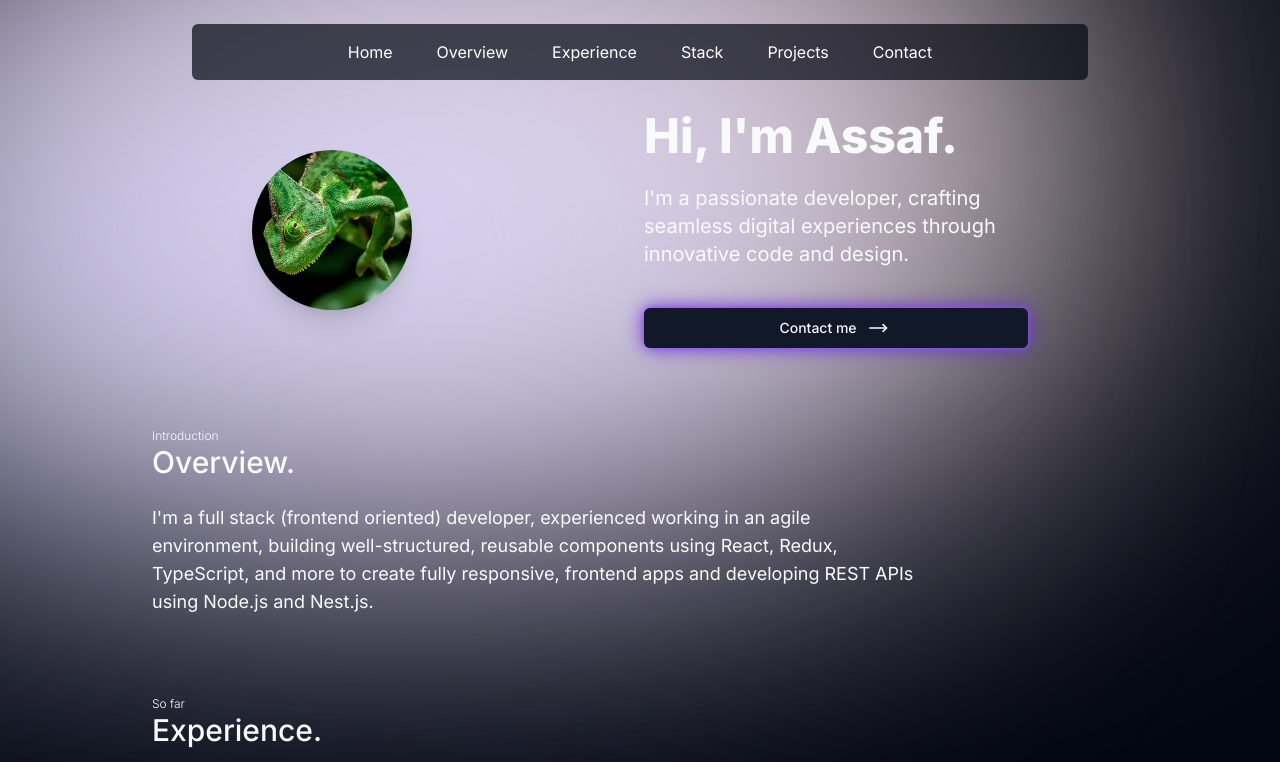
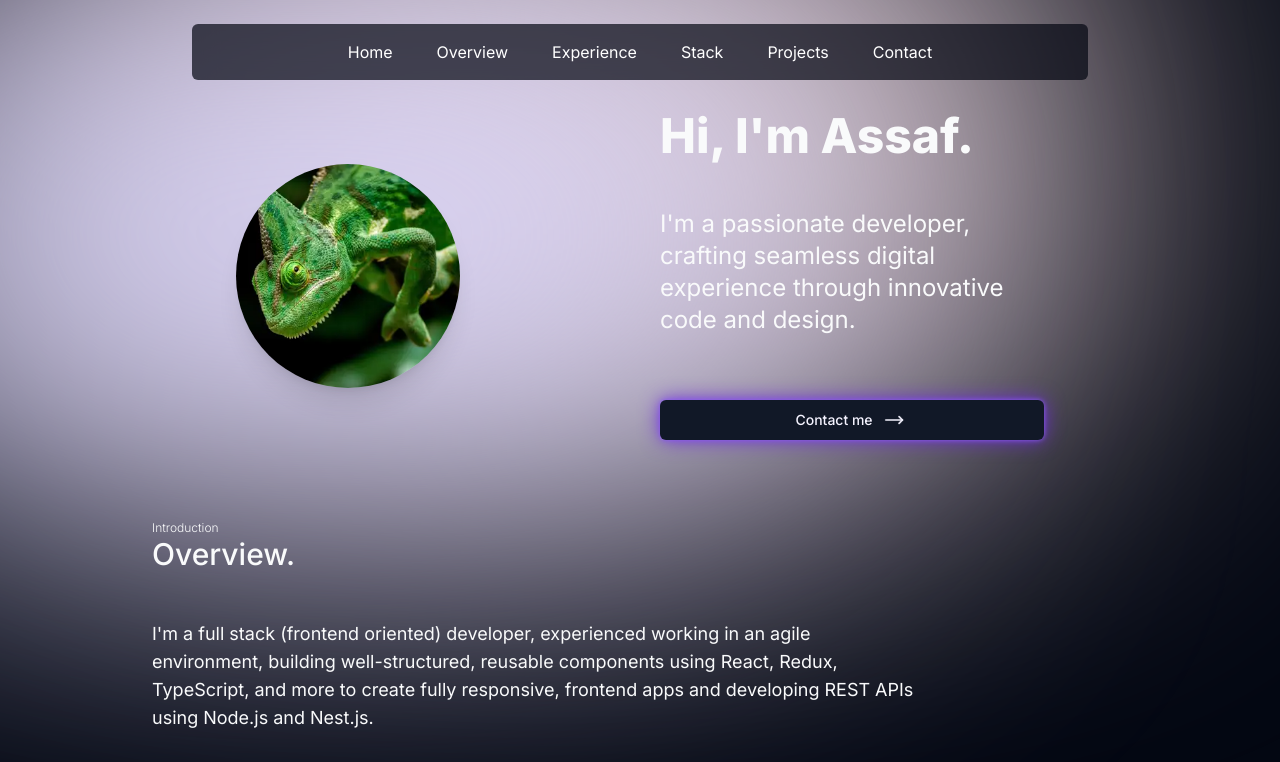
Before and after one commit to aFendell/portfolio, a Next.js app: page / in a window 1280 px wide. Shown: the top 762 px of the page. Built offline with nearby package versions, Linux system fonts and the light colour scheme.

Commit message:
fix: section and typography spacings

```diff
--- a/src/components/sections/Hero.tsx
+++ b/src/components/sections/Hero.tsx
@@ -5,6 +5,7 @@ import { MoveRight } from "lucide-react";
 import chameleon from "../../../public/images/chameleon1.webp";
 import { heroData } from "@/data/hero";
 import { Button } from "@/components/ui/Button";
+import { HeroTitle, Subtitle } from "../ui/Typography";
 
 const Hero = () => {
   const { title, subtitle } = heroData;
@@ -16,19 +17,17 @@ const Hero = () => {
       <Image
         alt="chameleon profile picture"
         src={chameleon}
-        className="h-24 w-24 rounded-full object-cover shadow-xl sm:h-40 sm:w-40"
+        className="h-32 w-32 rounded-full object-cover shadow-xl sm:h-56 sm:w-56"
         quality={100}
         placeholder="blur"
       />
-      <div className="flex flex-col content-stretch gap-3 text-center sm:gap-6 sm:text-start">
-        <h1 className="text-4xl font-bold sm:mb-auto sm:text-5xl sm:font-extrabold">
-          {title}
-        </h1>
-        <p className="max-w-96 whitespace-pre-line text-pretty sm:text-xl">
+      <div className="">
+        <HeroTitle>{title}</HeroTitle>
+        <Subtitle className="max-w-96 whitespace-pre-line text-pretty text-2xl">
           {subtitle}
-        </p>
+        </Subtitle>
         <Button
-          className="mt-4 flex divide-violet-50 text-violet-50 neon-violet"
+          className="mt-14 flex divide-violet-50 text-violet-50 neon-violet sm:mt-16"
           asChild>
           <Link href="#contact">
             Contact me
--- a/src/components/sections/Overview.tsx
+++ b/src/components/sections/Overview.tsx
@@ -1,13 +1,13 @@
 import React from "react";
 import { overviewData } from "@/data/overview";
-import { Muted, Subtitle, Title } from "../ui/Typography";
+import { Muted, Subtitle, SectionTitle } from "../ui/Typography";
 
 const Overview = () => {
   const { title, subtitle, text } = overviewData;
   return (
     <section id="overview">
       <Muted>{subtitle}</Muted>
-      <Title>{title}</Title>
+      <SectionTitle>{title}</SectionTitle>
       <Subtitle>{text}</Subtitle>
     </section>
   );
--- a/src/components/sections/contact/Contact.tsx
+++ b/src/components/sections/contact/Contact.tsx
@@ -1,7 +1,7 @@
 import React from "react";
 import { Linkedin, Mail, Github } from "lucide-react";
 import { contactData } from "@/data/contact";
-import { Muted, Title } from "@/components/ui/Typography";
+import { Muted, SectionTitle } from "@/components/ui/Typography";
 import ContactForm from "./ContactForm";
 import { Button } from "@/components/ui/Button";
 import Link from "next/link";
@@ -11,12 +11,12 @@ const Contact = () => {
   return (
     <section id="contact">
       <Muted>{subtitle}</Muted>
-      <Title>{title}</Title>
+      <SectionTitle>{title}</SectionTitle>
       <ContactForm />
       <ul className="mt-5 flex justify-center gap-5">
         <li>
           <Button variant="outline" size="icon" asChild>
-            <Link href="mailto:fendell.assaf@gmail.com" target="_blank">
+            <Link href="mailto:fendell.assaf@gmail.com">
               <Mail className="h4 w-4" />
             </Link>
           </Button>
--- a/src/components/sections/experience/Experience.tsx
+++ b/src/components/sections/experience/Experience.tsx
@@ -2,7 +2,7 @@ import React from "react";
 
 import { experienceData } from "@/data/experience";
 import Timeline from "./Timeline";
-import { Muted, Title } from "@/components/ui/Typography";
+import { Muted, SectionTitle } from "@/components/ui/Typography";
 
 const Experience = () => {
   const { title, subtitle, jobs } = experienceData;
@@ -10,7 +10,7 @@ const Experience = () => {
   return (
     <section id="experience">
       <Muted>{subtitle}</Muted>
-      <Title className="mb-12">{title}</Title>
+      <SectionTitle>{title}</SectionTitle>
       <Timeline items={jobs} />
     </section>
   );
--- a/src/components/sections/experience/Timeline.tsx
+++ b/src/components/sections/experience/Timeline.tsx
@@ -35,7 +35,7 @@ const Timeline = ({ items }: Props) => {
         viewport={{
           once: true,
         }}></motion.div>
-      <ul className="flex flex-col items-center justify-center gap-4 sm:gap-8">
+      <ul className="flex flex-col items-center justify-center gap-6 sm:gap-8">
         {items.map((item, index) => {
           const isEven = index % 2 === 0 ? true : false;
           return <TimelineItem key={item.id} {...item} isEven={isEven} />;
--- a/src/components/sections/stack/Stack.tsx
+++ b/src/components/sections/stack/Stack.tsx
@@ -1,5 +1,5 @@
 import { stackData } from "@/data/stack";
-import { Muted, Title } from "@/components/ui/Typography";
+import { Muted, SectionTitle } from "@/components/ui/Typography";
 import StackItem from "./StackItem";
 
 const Stack = () => {
@@ -8,7 +8,7 @@ const Stack = () => {
   return (
     <section id="stack">
       <Muted>{subtitle}</Muted>
-      <Title className="mb-12">{title}</Title>
+      <SectionTitle>{title}</SectionTitle>
       <ul className="flex flex-wrap justify-center gap-2 sm:gap-4">
         {stack.map((tech, index) => (
           <StackItem key={tech} index={index} tech={tech} />
--- a/src/components/ui/Typography.tsx
+++ b/src/components/ui/Typography.tsx
@@ -1,13 +1,28 @@
 import { cn } from "@/lib/utils";
 
-export const Title = ({
+export const HeroTitle = ({
+  children,
+  className,
+}: React.HTMLAttributes<HTMLHeadingElement>) => {
+  return (
+    <h1
+      className={cn(
+        "mb-8 scroll-m-20 text-center text-4xl font-bold sm:mb-12 sm:text-start sm:text-5xl sm:font-extrabold",
+        className,
+      )}>
+      {children}
+    </h1>
+  );
+};
+
+export const SectionTitle = ({
   children,
   className,
 }: React.HTMLAttributes<HTMLHeadingElement>) => {
   return (
     <h2
       className={cn(
-        "mb-6 scroll-m-20 text-center text-2xl font-medium sm:text-start sm:text-3xl",
+        "mb-8 scroll-m-20 text-center text-2xl font-medium sm:mb-12 sm:text-start sm:text-3xl",
         className,
       )}>
       {children}
--- a/src/data/hero.ts
+++ b/src/data/hero.ts
@@ -1,5 +1,5 @@
 export const heroData = {
   title: "Hi, I'm Assaf.",
   subtitle:
-    "I'm a passionate developer, crafting seamless digital experiences through innovative code and design.",
+    "I'm a passionate developer, crafting seamless digital experience through innovative code and design.",
 };
```
